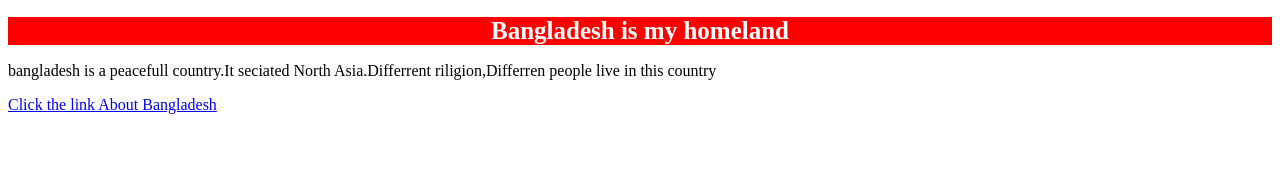
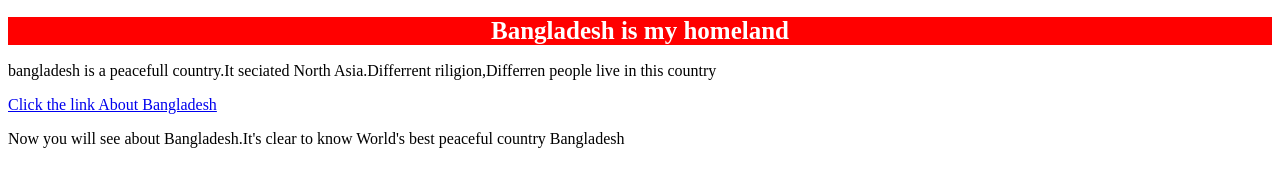
Before and after one commit to pro7767/My-first-Website, a plain HTML site: page index.html in a window 1280 px wide. Drawn offline with Linux system fonts and the light colour scheme.

Commit message:
Update index.html

```diff
--- a/index.html
+++ b/index.html
@@ -15,6 +15,7 @@
 <body>
     <p>bangladesh is a peacefull country.It seciated North Asia.Differrent riligion,Differren people live in this country</p>
     <a href="https://en.wikipedia.org/wiki/Bangladesh">Click the link About Bangladesh</a>
+    <p>Now you will see about Bangladesh.It's clear to know World's best peaceful country <b></b>Bangladesh</b></p>
 
 </body>
 </html>
```
